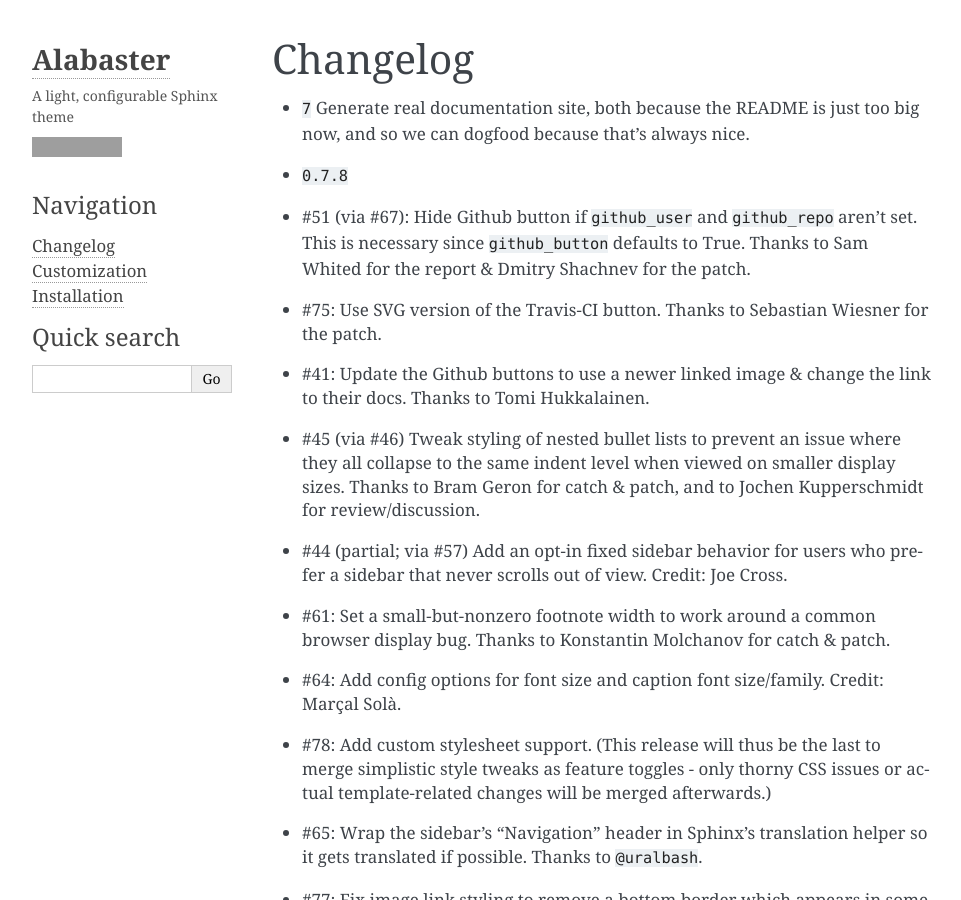
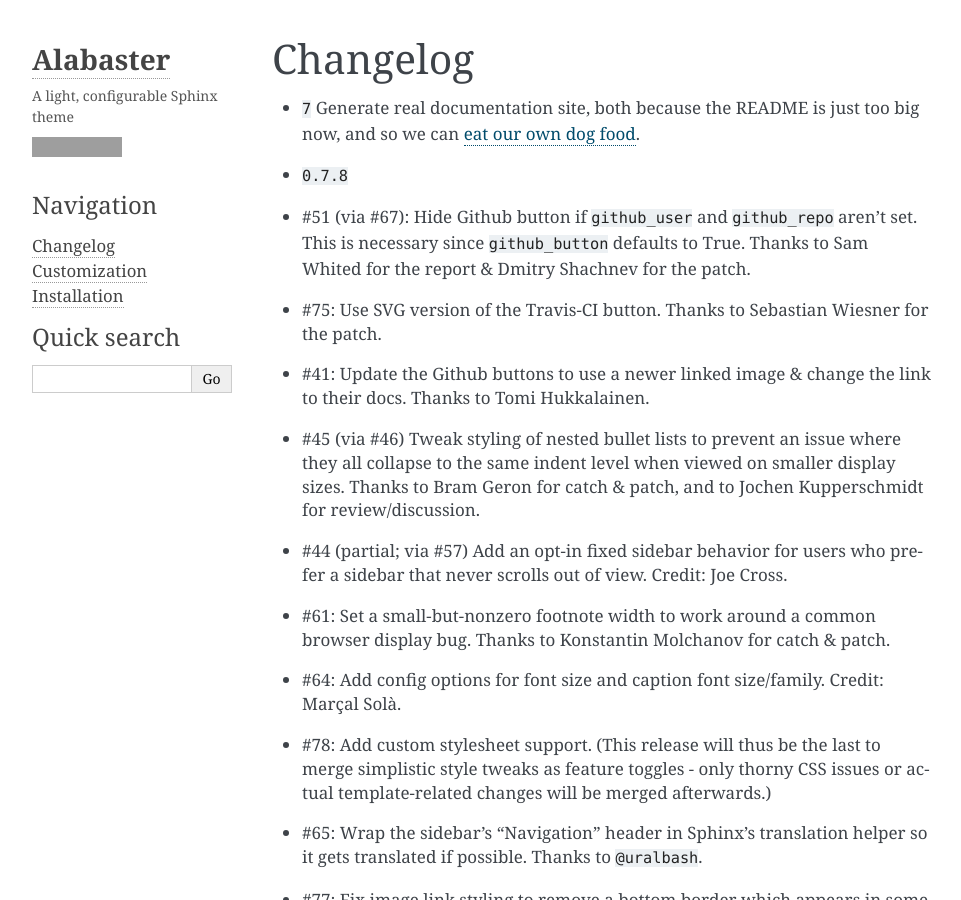
Before and after one commit to sphinx-doc/alabaster, a Sphinx documentation site: the page built from docs/changelog.rst, in a window 1280 px wide and 900 px high. Shown: the whole window, without its empty margins (148-1109 px from the left). Built offline with Sphinx 7.4.7, drawn with Linux system fonts in a browser that asks for light colours; cross-references to code outside the pages are shown as plain code; grey boxes are pictures that could not be loaded.

Commit message:
Tweak changelog entry

```diff
--- a/docs/changelog.rst
+++ b/docs/changelog.rst
@@ -3,7 +3,8 @@ Changelog
 =========
 
 * :support:`7` Generate real documentation site, both because the README is
-  just too big now, and so we can dogfood because that's always nice.
+  just too big now, and so we can `eat our own dog food
+  <https://en.wikipedia.org/wiki/Eating_your_own_dog_food>`_.
 * :release:`0.7.8 <2016-05-05>`
 * #51 (via #67): Hide Github button if ``github_user`` and ``github_repo``
   aren't set. This is necessary since ``github_button`` defaults to True.
```
